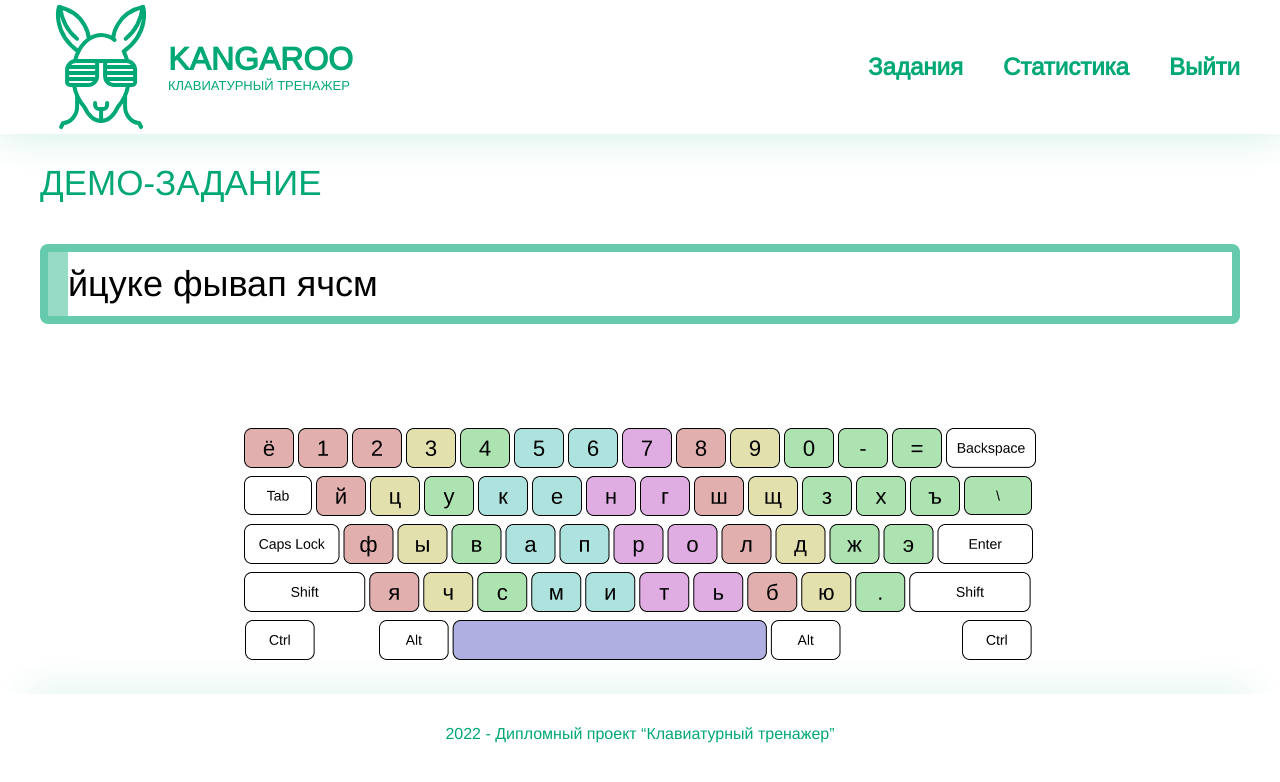
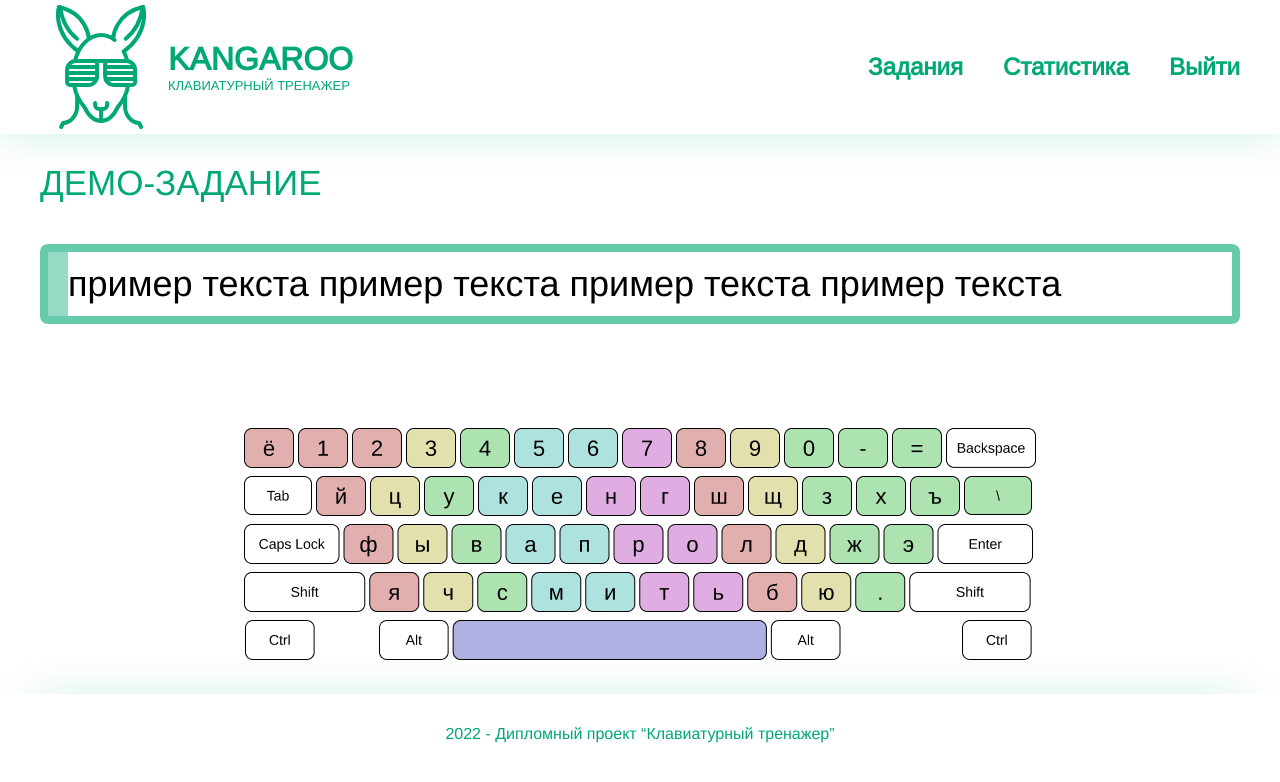
Before and after one commit to ZingerXY/keyboardTrainer, a React (Create React App) app: page / in a window 1280 px wide. Shown: the top 782 px of the page. Built offline with nearby package versions, Linux system fonts and the light colour scheme.

Commit message:
Add some changes on running string

```diff
--- a/src/components/RunningString/RunningString.jsx
+++ b/src/components/RunningString/RunningString.jsx
@@ -3,7 +3,7 @@ import './RunningString.scss'
 import { useState, useEffect, createRef } from 'react'
 
 const RunningString = () => {
-  const [startWord, setStartWord] = useState('йцуке фывап ячсм'); //Слово, которое надо набрать
+  const [startWord, setStartWord] = useState('пример текста пример текста пример текста пример текста'); //Слово, которое надо набрать
   const [endWord, setEndWord] = useState('') // Набранное слово
   const stringId = createRef() // Генерирует Ref для строки (Понадобиться для добавления стилей при неправильном вводе)
 
@@ -33,6 +33,11 @@ const RunningString = () => {
       startWord.substring(1)
       setStartWord(startWord => startWord.substring(1)) //Обновляет значение startWord
       setEndWord(word => word + startWord[0]) //Обновляет значение endWord
+
+      if (endWord.length > 30) {
+        // console.log(endWord.length)
+        setEndWord(word => word.slice(1)) //Убирает первый символ endWord
+      }
 
     }
   };
--- a/src/components/RunningString/RunningString.scss
+++ b/src/components/RunningString/RunningString.scss
@@ -28,6 +28,7 @@ $shadow: rgba(0, 168, 118, 0.2);
     border-radius: 8px;
     box-sizing: border-box;
     margin-bottom: 6.063rem;
+    overflow: hidden;
 
 }
 
```
